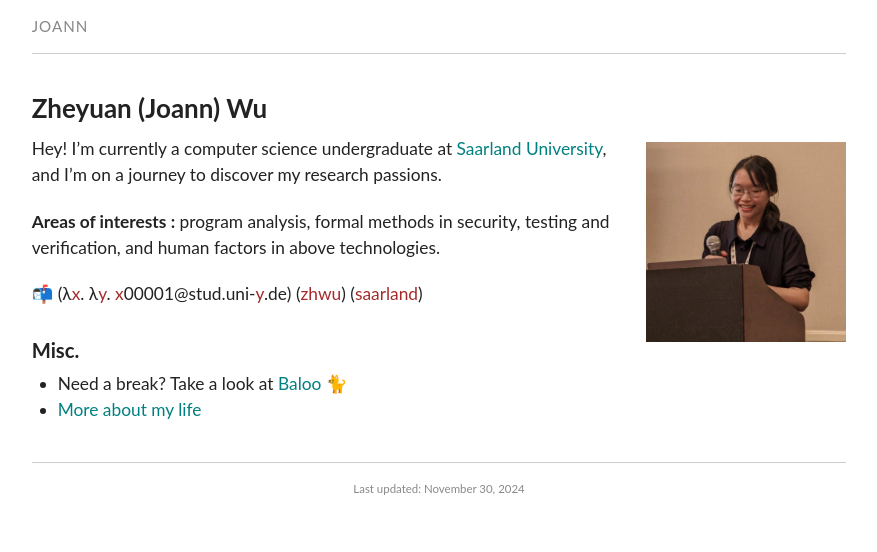
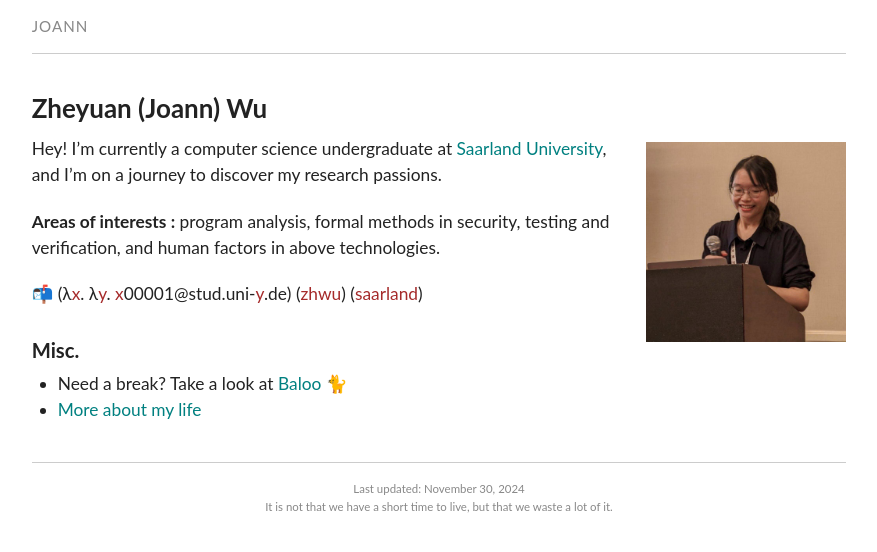
Before and after one commit to ZheyuanWU/ZheyuanWU.github.io, a Jekyll site: the page built from index.md, in a window 1280 px wide. Shown: the top 552 px of the page, without its empty margins (201-1078 px from the left). Built offline with Jekyll 4.4.1, drawn with Linux system fonts in a browser that asks for light colours.

Commit message:
Update footer.html
add quoto

```diff
--- a/_includes/footer.html
+++ b/_includes/footer.html
@@ -2,6 +2,7 @@
     <!-- {{ site.description }}<br /> -->
 
     Last updated: {{ site.time | date: '%B %-d, %Y' }}<br />
+    It is not that we have a short time to live, but that we waste a lot of it.
 
     <!-- Using <a href="http://jekyllrb.com/">Jekyll</a>
     {% if site.sourcecode %}
```
